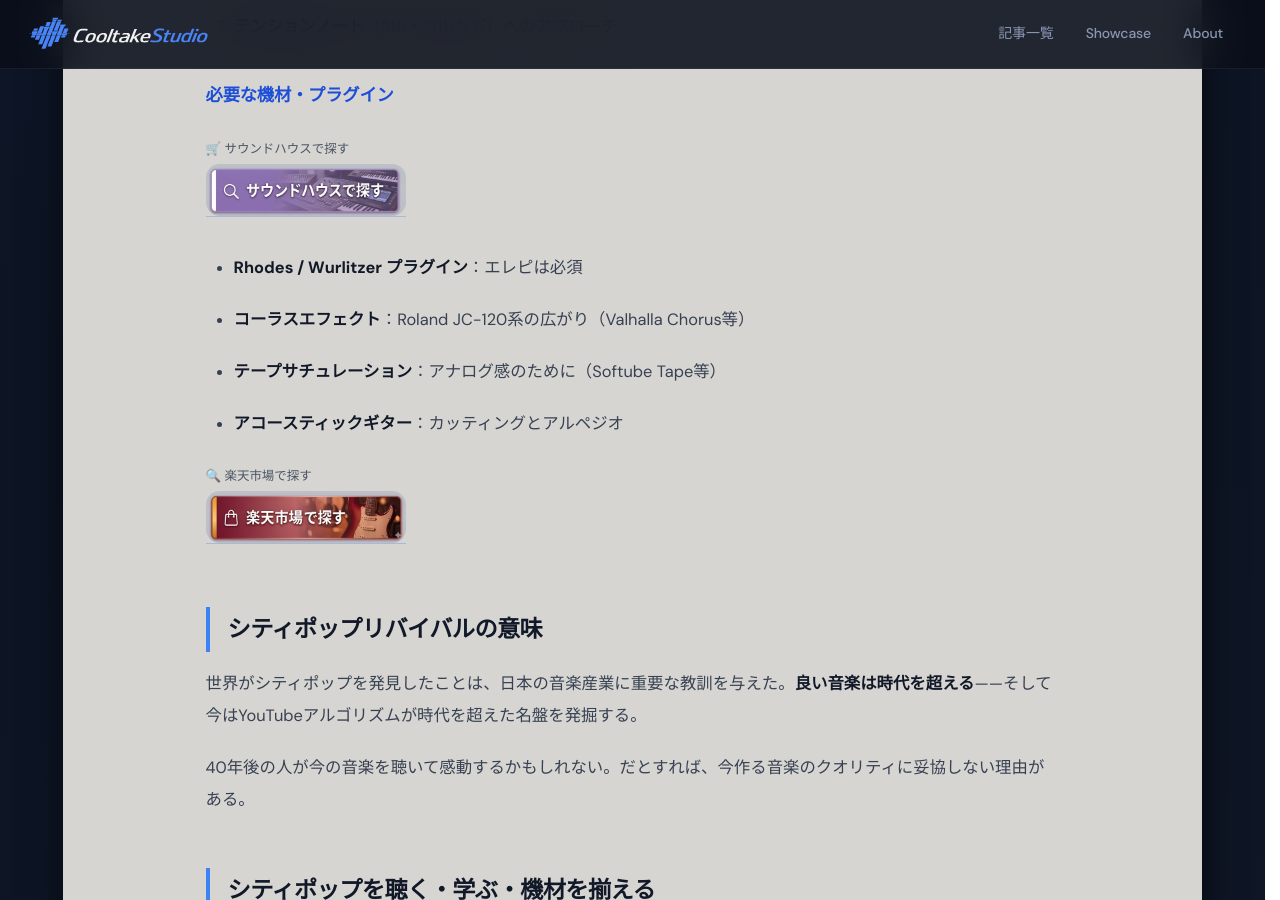
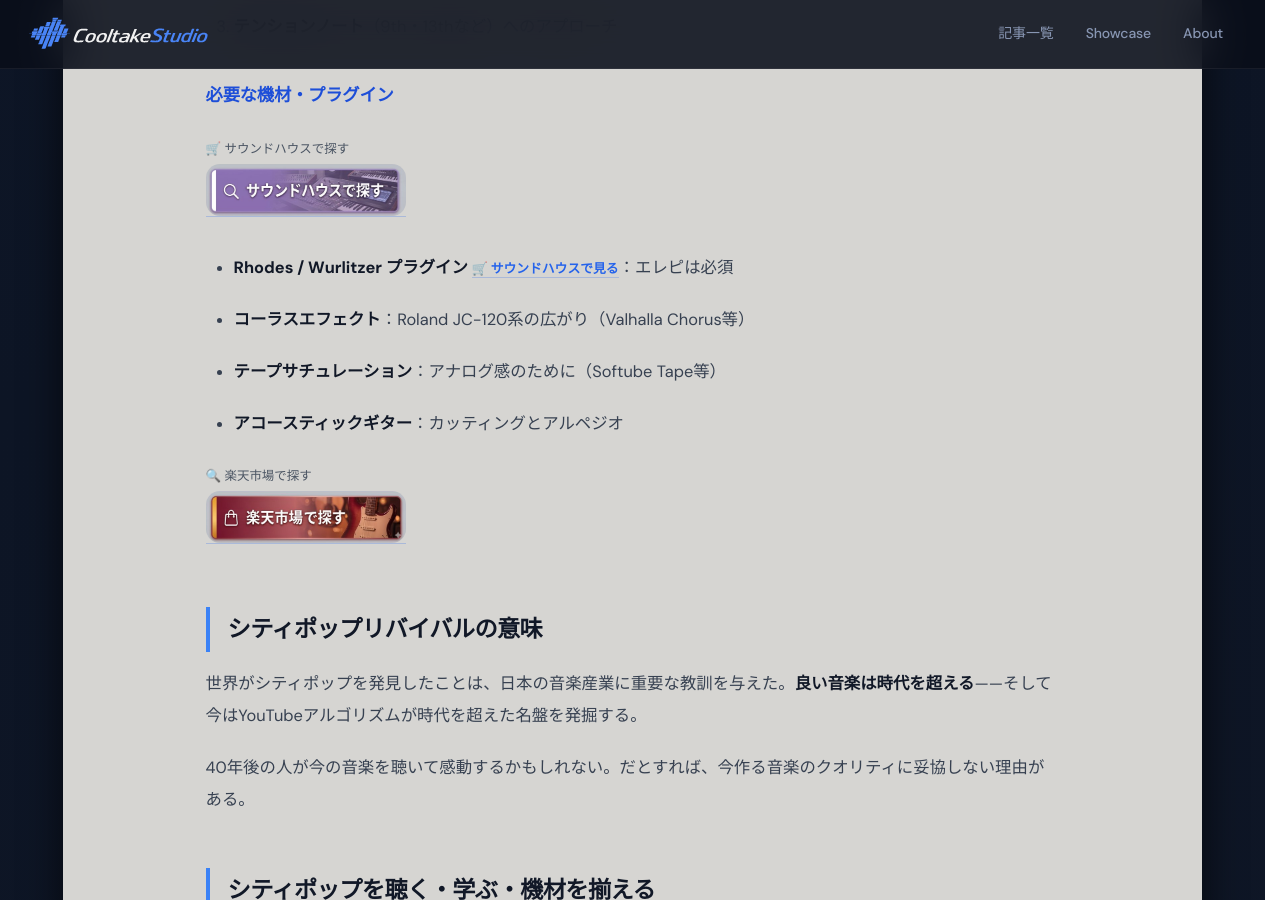
Before and after one commit to cooltake/cooltake-staging, a Jekyll site: the page built from _posts/2026-05-30-japan-music-17-city-pop-revival.md, in a window 1280 px wide and 900 px high, scrolled down 2666 px. Built offline with Jekyll 4.4.1, drawn with Linux system fonts in a browser that asks for light colours; some web fonts are replaced.

Commit message:
feat: add soundhouse inline links to gear/DAW names in 2026-05-30-japan-music-17-city-pop-revival.md

```diff
--- a/_posts/2026-05-30-japan-music-17-city-pop-revival.md
+++ b/_posts/2026-05-30-japan-music-17-city-pop-revival.md
@@ -153,7 +153,7 @@
 
 
 
-- **Rhodes / Wurlitzer プラグイン**：エレピは必須
+- **Rhodes / Wurlitzer プラグイン**<a href="https://h.accesstrade.net/sp/cc?rk=01001xqc00os63&url=https%3A%2F%2Fwww.soundhouse.co.jp%2Fproducts%2Fdetail%2Fitem%2F182811%2F" rel="nofollow" referrerpolicy="no-referrer-when-downgrade" style="font-size:.8rem;color:#1e3a5f;font-weight:600;margin-left:.3em;">🛒 サウンドハウスで見る</a>：エレピは必須
 
 - **コーラスエフェクト**：Roland JC-120系の広がり（Valhalla Chorus等）
 
```
